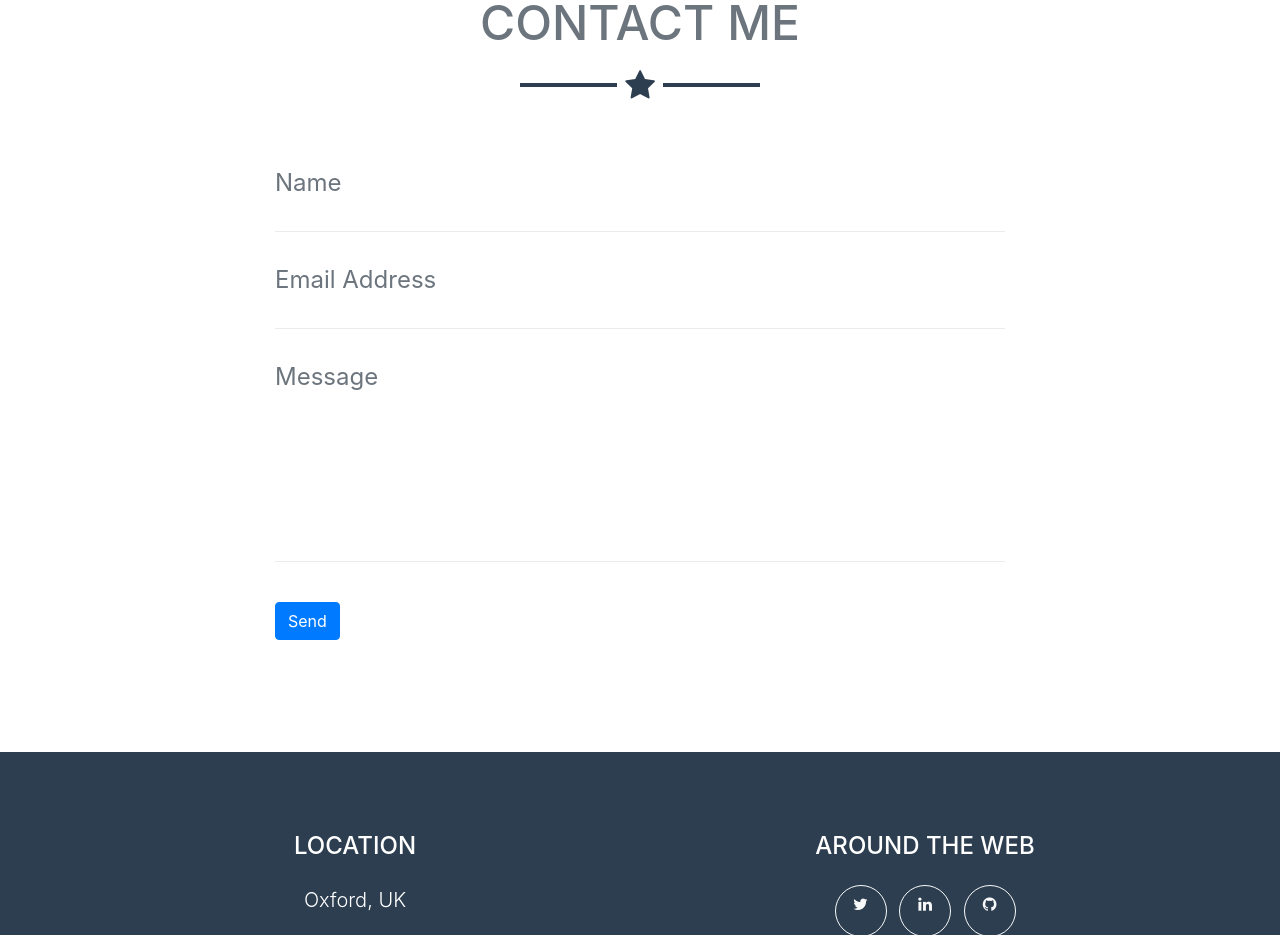
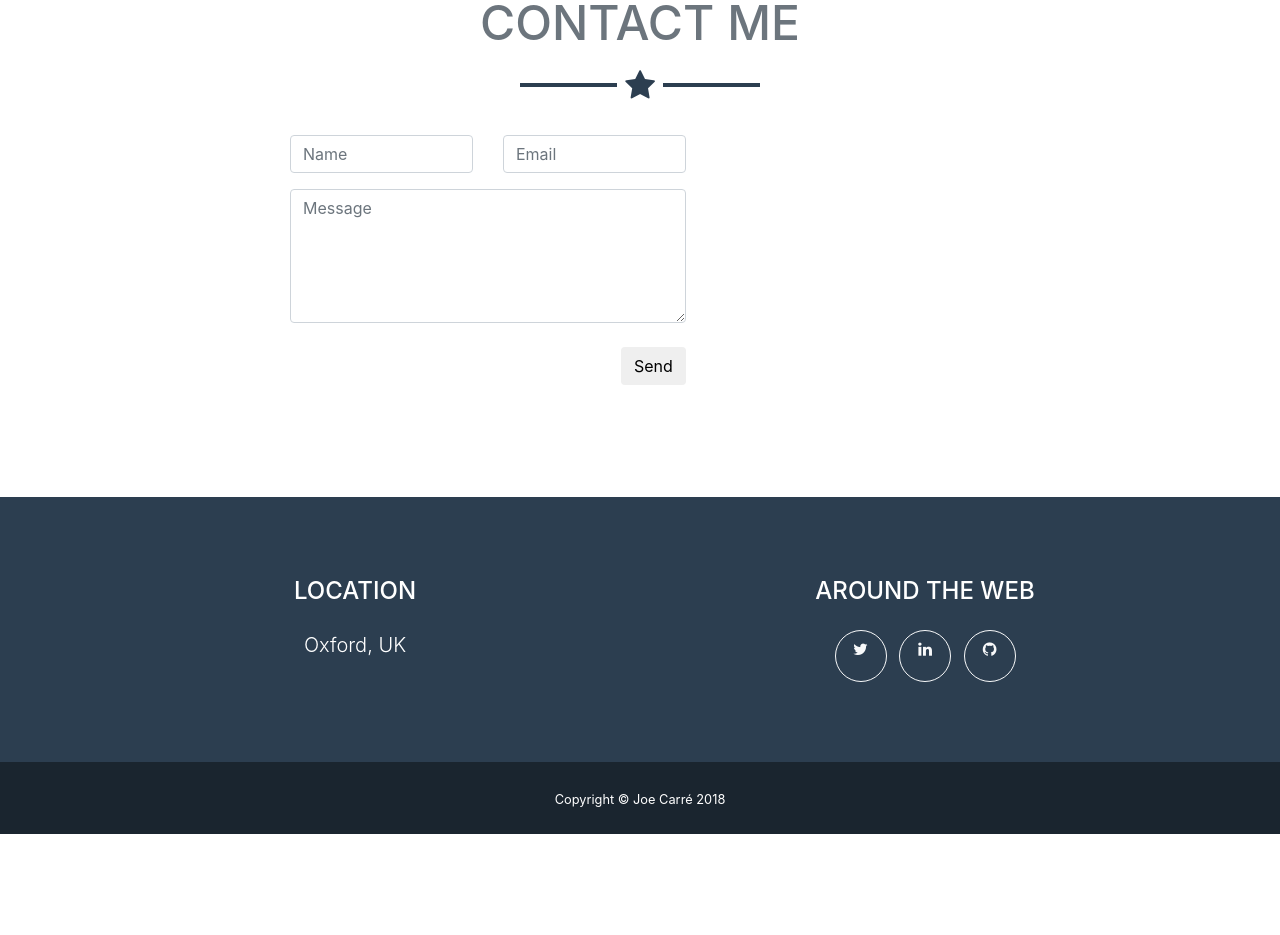
Before and after one commit to carrejoe3/portfolio, a website with bundled scripts: page index.html in a window 1280 px wide. Shown: the part 2472-3407 px from the top of the page. After the commit the page ends 3306 px from the top, so only its background shows below. Built offline with nearby package versions, Linux system fonts and the light colour scheme.

Commit message:
Revert "contact section"
This reverts commit cb49a397b1f7df44250975dd57c9b282f1c2c2c2.

```diff
--- a/index.html
+++ b/index.html
@@ -194,25 +194,34 @@
       <hr class="star-dark mb-5">
       <div class="row" data-aos="fade-up">
         <div class="col-lg-8 mx-auto">
-          <form name="sentMessage" id="contactForm" novalidate="novalidate" action="https://formspree.io/carre.joe3@gmail.com" method="POST">
+          <!-- To configure the contact form email address, go to mail/contact_me.php and update the email address in the PHP file on line 19. -->
+          <!-- The form should work on most web servers, but if the form is not working you may need to configure your web server differently. -->
+          <!-- <form name="sentMessage" id="contactForm" novalidate="novalidate">
               <div class="control-group">
                 <div class="form-group floating-label-form-group controls mb-0 pb-2">
                   <label>Name</label>
-                <input class="form-control" id="name" name="name" type="text" placeholder="Name" required="required" data-validation-required-message="Please enter your name.">
+                  <input class="form-control" id="name" type="text" placeholder="Name" required="required" data-validation-required-message="Please enter your name.">
                   <p class="help-block text-danger"></p>
                 </div>
               </div>
               <div class="control-group">
                 <div class="form-group floating-label-form-group controls mb-0 pb-2">
                   <label>Email Address</label>
-                <input class="form-control" id="email" name="_replyto" type="email" placeholder="Email Address" required="required" data-validation-required-message="Please enter your email address.">
+                  <input class="form-control" id="email" type="email" placeholder="Email Address" required="required" data-validation-required-message="Please enter your email address.">
                   <p class="help-block text-danger"></p>
                 </div>
               </div>
               <div class="control-group">
-              <div class="form-group floating-label-form-group controls">
+                <div class="form-group floating-label-form-group controls mb-0 pb-2">
+                  <label>Phone Number</label>
+                  <input class="form-control" id="phone" type="tel" placeholder="Phone Number" required="required" data-validation-required-message="Please enter your phone number.">
+                  <p class="help-block text-danger"></p>
+                </div>
+              </div>
+              <div class="control-group">
+                <div class="form-group floating-label-form-group controls mb-0 pb-2">
                   <label>Message</label>
-                <textarea class="form-control" id="message" name="message" rows="5" placeholder="Message" required="required" data-validation-required-message="Please enter a message."></textarea>
+                  <textarea class="form-control" id="message" rows="5" placeholder="Message" required="required" data-validation-required-message="Please enter a message."></textarea>
                   <p class="help-block text-danger"></p>
                 </div>
               </div>
@@ -220,6 +229,25 @@
               <div id="success"></div>
               <div class="form-group">
                 <button type="submit" class="btn btn-primary btn-xl" id="sendMessageButton">Send</button>
+              </div>
+            </form> -->
+          <form id="contactform" action="https://formspree.io/carre.joe3@gmail.com" method="POST">
+            <div class="col-sm-7 slideanim">
+              <div class="row">
+                <div class="col-sm-6 form-group">
+                  <input class="form-control" id="name" name="name" placeholder="Name" type="text" required>
+                </div>
+                <div class="col-sm-6 form-group">
+                  <input class="form-control" id="email" name="_replyto" placeholder="Email" type="email" required>
+                </div>
+              </div>
+              <textarea class="form-control" id="comments" name="message" placeholder="Message" rows="5"></textarea>
+              <br>
+              <div class="row">
+                <div class="col-sm-12 form-group">
+                  <button class="btn btn-default pull-right" type="submit">Send</button>
+                </div>
+              </div>
             </div>
           </form>
         </div>
```
Lines whose indentation alone changed are shown as unchanged.
